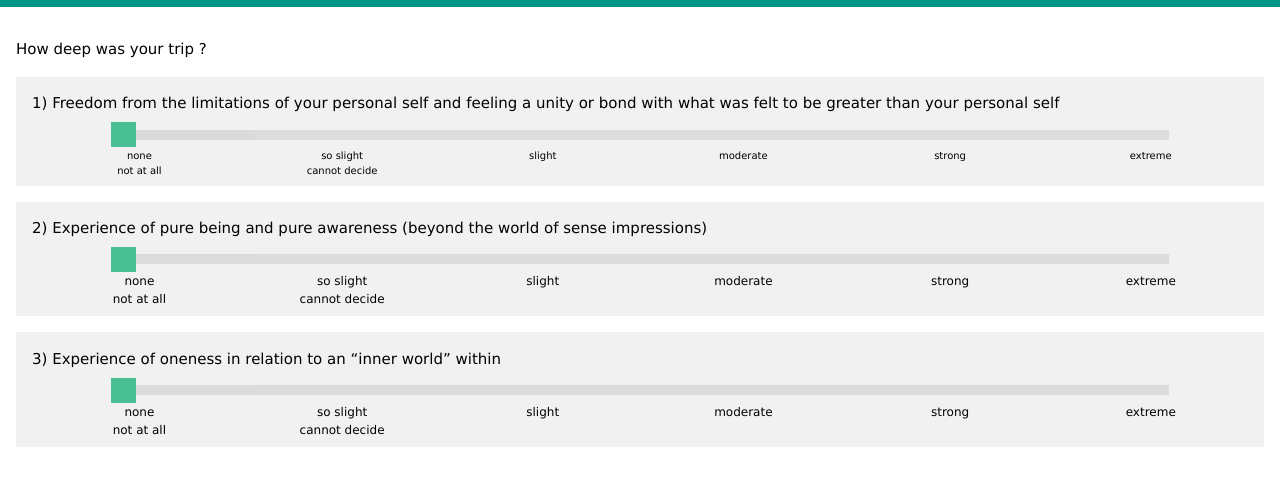
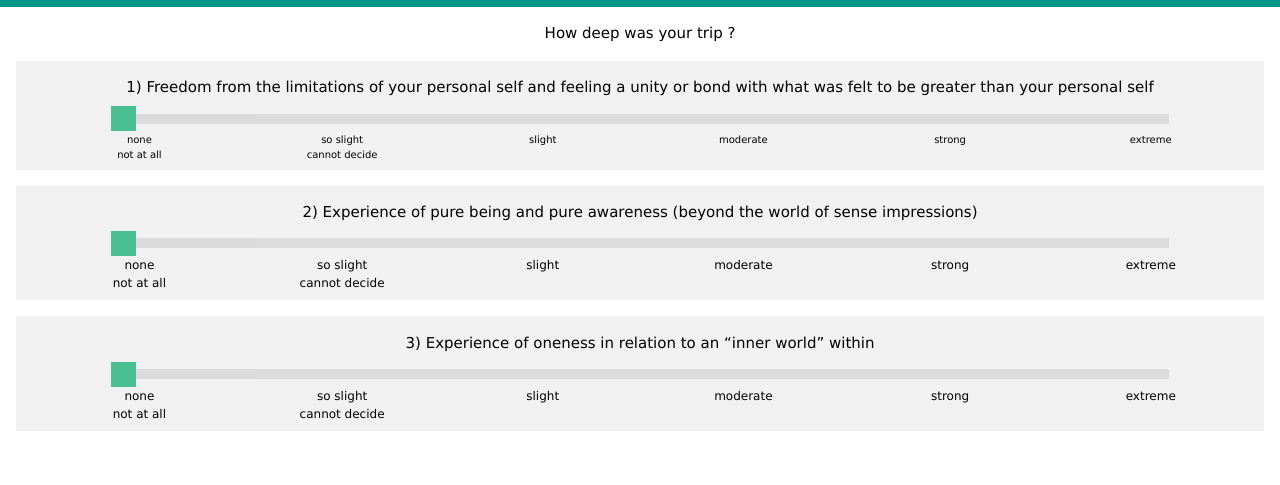
Before and after one commit to mysticalexperiencecalculator/mysticalexperiencecalculator.github.io, a plain HTML site: page index.html in a window 1280 px wide. Shown: the part 67-552 px from the top of the page. Drawn offline with nearby package versions, Linux system fonts and the light colour scheme.

Commit message:
Update index.html

```diff
--- a/index.html
+++ b/index.html
@@ -52,7 +52,7 @@
   <h1>Mystical Experience Calculator</h1>
 </div>
 
-<div class="w3-panel">
+<div class="w3-container w3-center">
   <p>How deep was your trip ?</p>
 
 <div class="w3-panel w3-light-grey">
```
